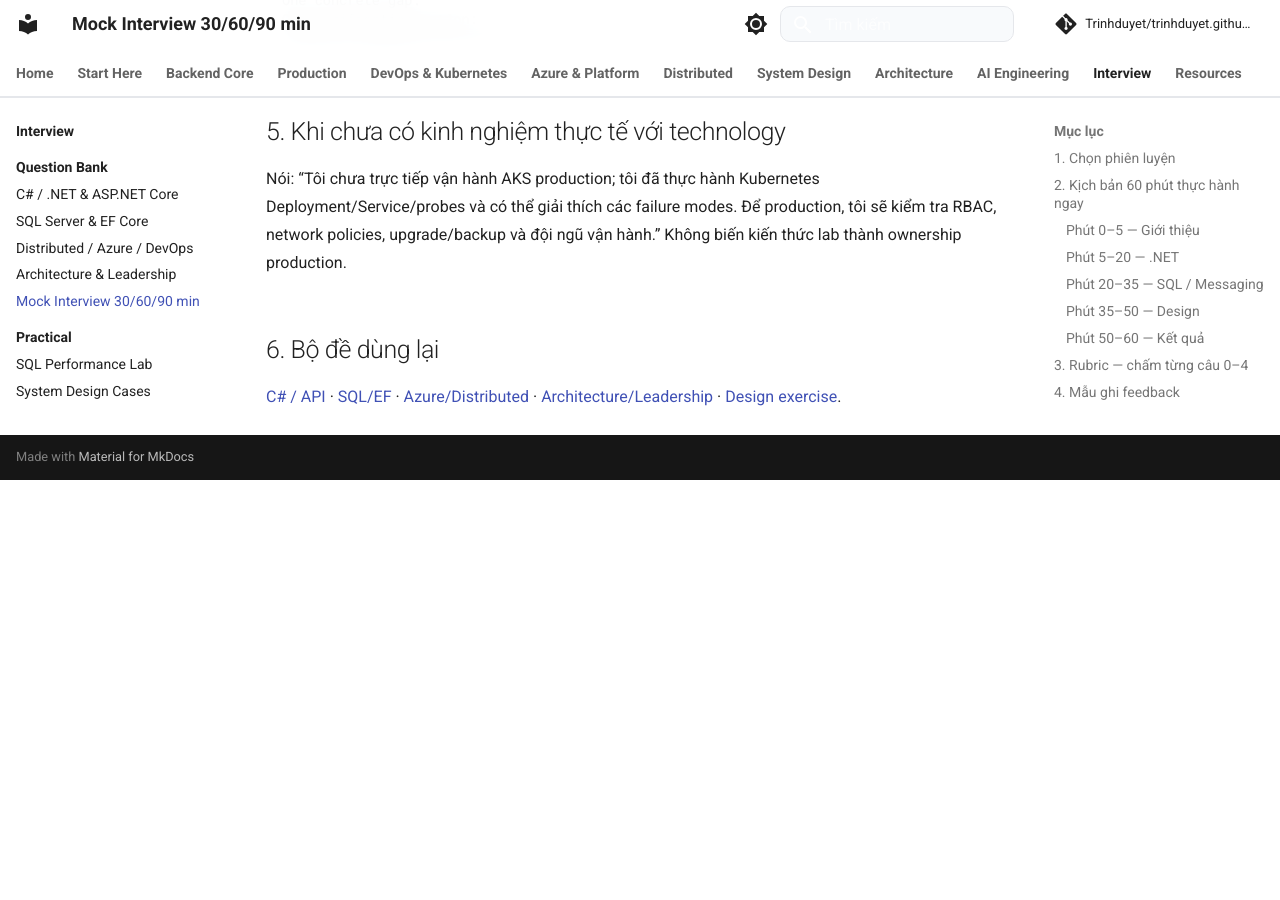
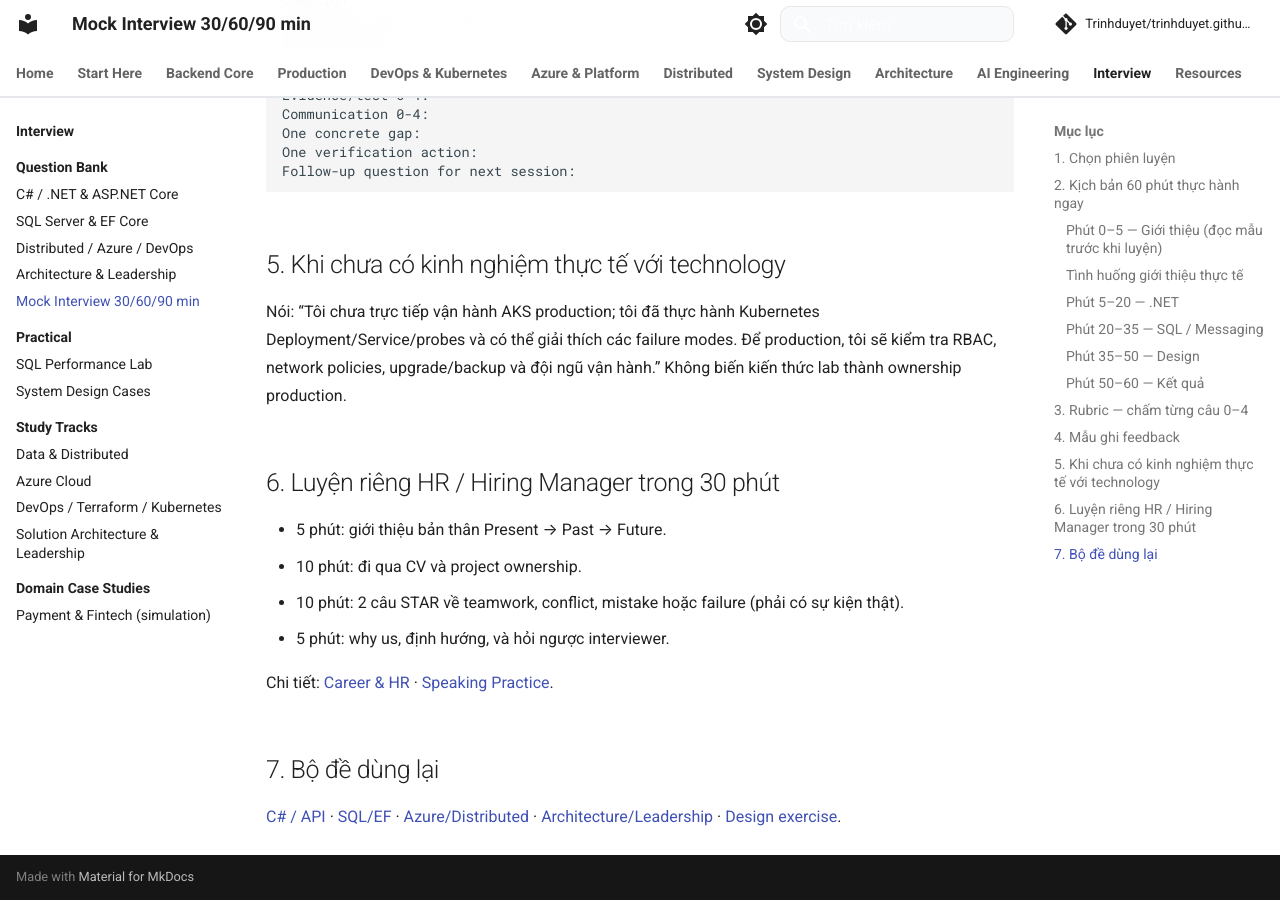
Before and after one commit to Trinhduyet/trinhduyet.github.io, an MkDocs documentation site: the page built from docs/interview/05-interview-preparation/mock-interview.md, in a window 1280 px wide and 900 px high, scrolled down 2561 px. Built offline with MkDocs 1.6.1 and Material for MkDocs 9.7.7, drawn with Linux system fonts in a browser that asks for light colours; comment, search, counter and statistics services are not loaded; before the commit the page ends 3041 px from its top, so only the background shows below that; some of the changed text lies outside the part shown.

Commit message:
feat(interview): surface career story, CV walkthrough and HR preparation in site navigation

```diff
--- a/docs/interview/05-interview-preparation/mock-interview.md
+++ b/docs/interview/05-interview-preparation/mock-interview.md
@@ -14,7 +14,11 @@
 
 ## 2. Kịch bản 60 phút thực hành ngay
 
-### Phút 0–5 — Giới thiệu
+### Phút 0–5 — Giới thiệu (đọc mẫu trước khi luyện)
+
+Chuẩn bị [Tell Me About Yourself](../career/tell-me-about-yourself.md) và [Walk Through Resume](../career/walk-through-resume.md); nếu là vòng HR, thêm [24 common HR questions](../career/common-hr-questions.md).
+
+### Tình huống giới thiệu thực tế
 
 **Interviewer:** “Bạn hãy kể một tính năng backend bạn từng xây, giới hạn công việc của bạn là gì?”
 
@@ -78,6 +82,15 @@
 
 Nói: “Tôi chưa trực tiếp vận hành AKS production; tôi đã thực hành Kubernetes Deployment/Service/probes và có thể giải thích các failure modes. Để production, tôi sẽ kiểm tra RBAC, network policies, upgrade/backup và đội ngũ vận hành.” Không biến kiến thức lab thành ownership production.
 
-## 6. Bộ đề dùng lại
+## 6. Luyện riêng HR / Hiring Manager trong 30 phút
+
+- 5 phút: giới thiệu bản thân Present → Past → Future.
+- 10 phút: đi qua CV và project ownership.
+- 10 phút: 2 câu STAR về teamwork, conflict, mistake hoặc failure (phải có sự kiện thật).
+- 5 phút: why us, định hướng, và hỏi ngược interviewer.
+
+Chi tiết: [Career & HR](../career/index.md) · [Speaking Practice](../career/english-speaking-practice.md).
+
+## 7. Bộ đề dùng lại
 
 [C# / API](dotnet-api.md) · [SQL/EF](sql-data.md) · [Azure/Distributed](distributed-cloud.md) · [Architecture/Leadership](architecture-leadership.md) · [Design exercise](../09-solution-architecture-leadership/design-exercises.md).
```
